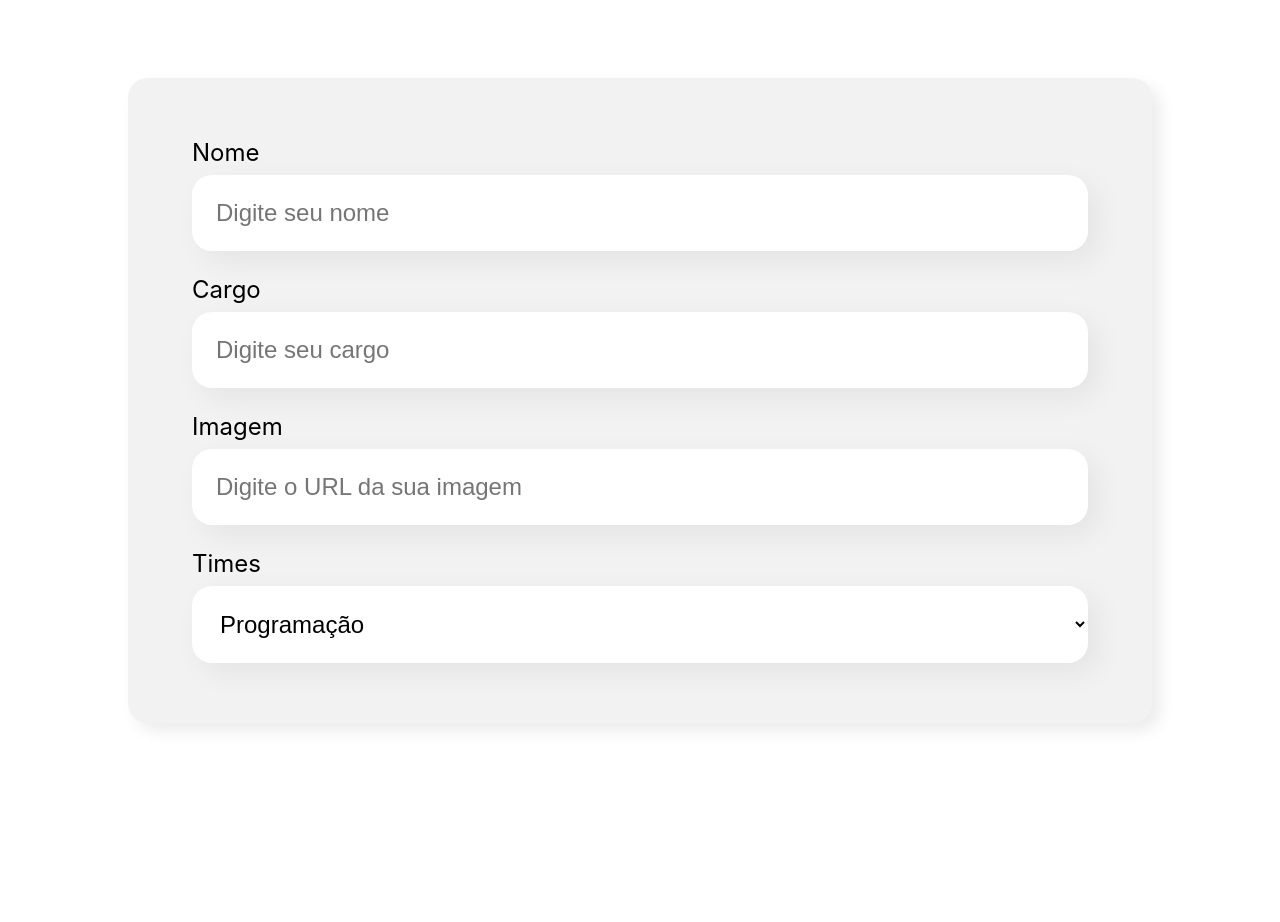
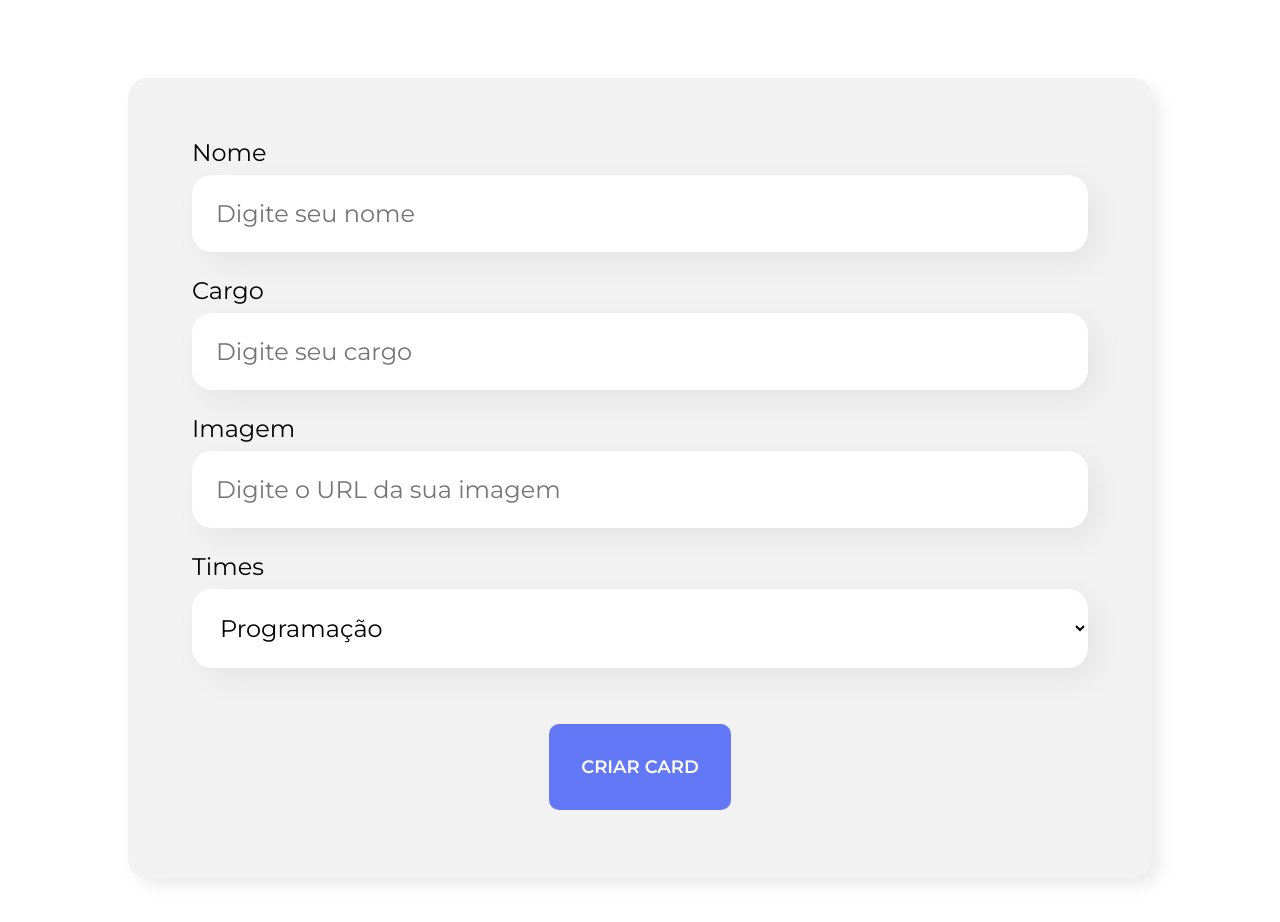
Before and after one commit to kbdemiranda/organo, a JavaScript app: page / in a window 1280 px wide. Shown: the part 500-1422 px from the top of the page. Before the commit the page ends 1303 px from the top, so only its background shows below. Built offline with nearby package versions, Linux system fonts and the light colour scheme; the HTML template or start-up script is replaced by a standard one.

Commit message:
Criando o botão

```diff
--- a/src/App.css
+++ b/src/App.css
@@ -1,3 +1,9 @@
+@import url('https://fonts.googleapis.com/css2?family=Montserrat:wght@400;500;600&display=swap');
+
+*{
+  font-family: 'Montserrat', sans-serif;
+}
+
 .App {
   text-align: center;
 }
--- /dev/null
+++ b/src/components/Botao/index.js
@@ -0,0 +1,10 @@
+import ('./style.css')
+
+
+export const Botao = (props) => {
+  return(
+      <button className="botao">
+          {props.children}
+      </button>
+  )
+}
--- /dev/null
+++ b/src/components/Botao/style.css
@@ -0,0 +1,16 @@
+.botao {
+    text-transform: uppercase;
+    background-color: #6278f7;
+    border-radius: 10px;
+    font-weight: 700;
+    font-size: 18px;
+    padding: 32px;
+    border: none;
+    cursor: pointer;
+    color: #FFF;
+    margin: 32px 0;
+}
+
+.botao:hover {
+    color: #95FFD4
+}
--- a/src/components/Formulario/index.js
+++ b/src/components/Formulario/index.js
@@ -1,5 +1,6 @@
 import {CampoTexto} from "../CampoTexto";
 import {ListaSuspensa} from "../ListaSuspensa";
+import {Botao} from "../Botao";
 
 import ('./style.css')
 
@@ -23,6 +24,9 @@ export const Formulario = () => {
               <CampoTexto label="cargo" placeholder="Digite seu cargo" type="text"/>
               <CampoTexto label="imagem" placeholder="Digite o URL da sua imagem" type="url"/>
               <ListaSuspensa label="times" itens={times} />
+              <Botao>
+                  criar card
+              </Botao>
           </form>
       </section>
   )
```
